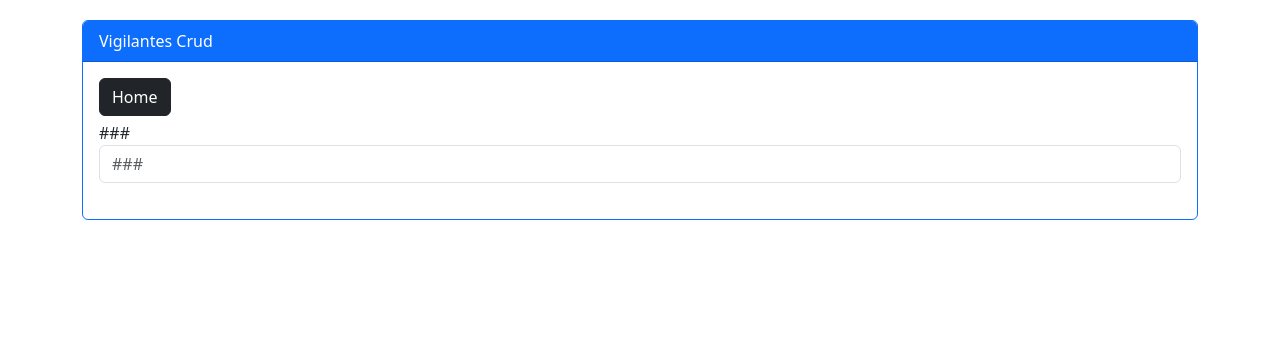
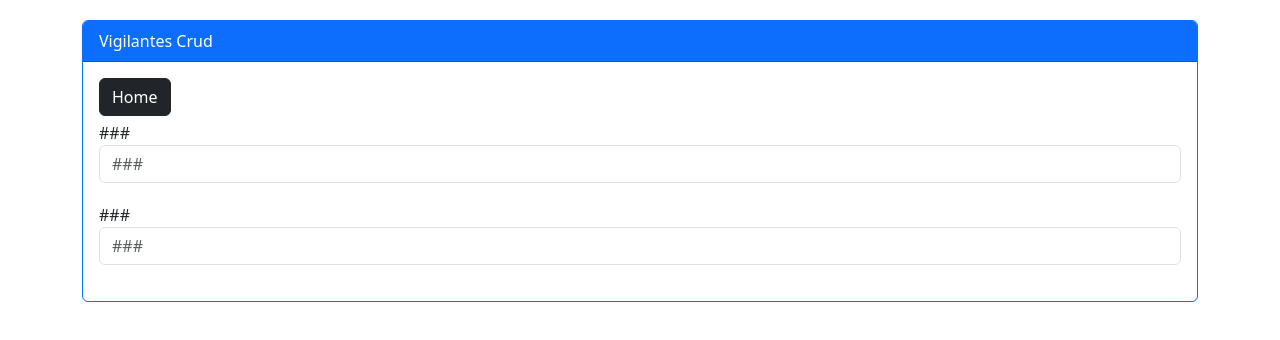
Before and after one commit to Adyson-Lima/vigilantes_frontend, a React (Create React App) app: page /newupdate/0 in a window 1280 px wide. Shown: the top 340 px of the page. Built offline with nearby package versions, Linux system fonts and the light colour scheme.

Commit message:
21° commit - tdd tela NewUpdate: Existe input2 em NewUpdate? GREEN

```diff
--- a/src/pages/NewUpdate/index.js
+++ b/src/pages/NewUpdate/index.js
@@ -24,6 +24,13 @@
             placeholder="###"></input>
           </div>
 
+          <div className="form-group">
+            <label htmlFor="###">###</label>
+            <input data-testid="input2" id="###" type="text"
+            style={{marginBottom: '20px'}} className="form-control"
+            placeholder="###"></input>
+          </div>
+
         </form>
 
       </div>
```
